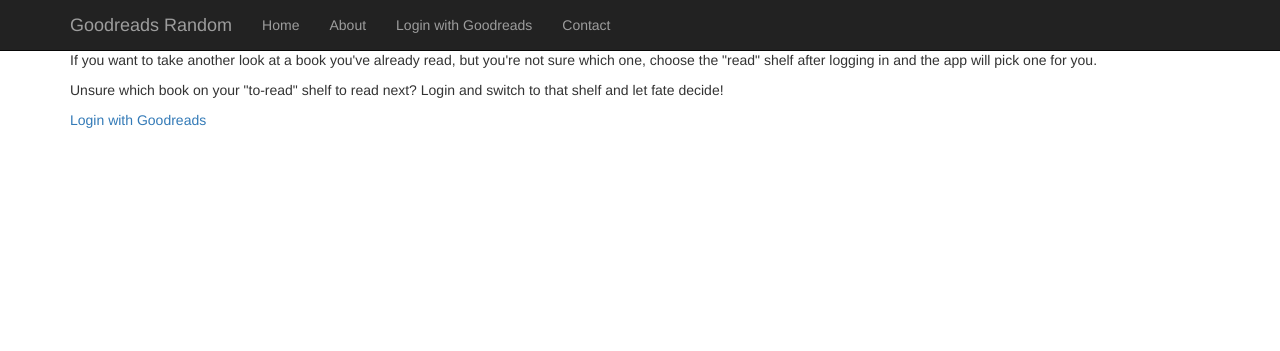
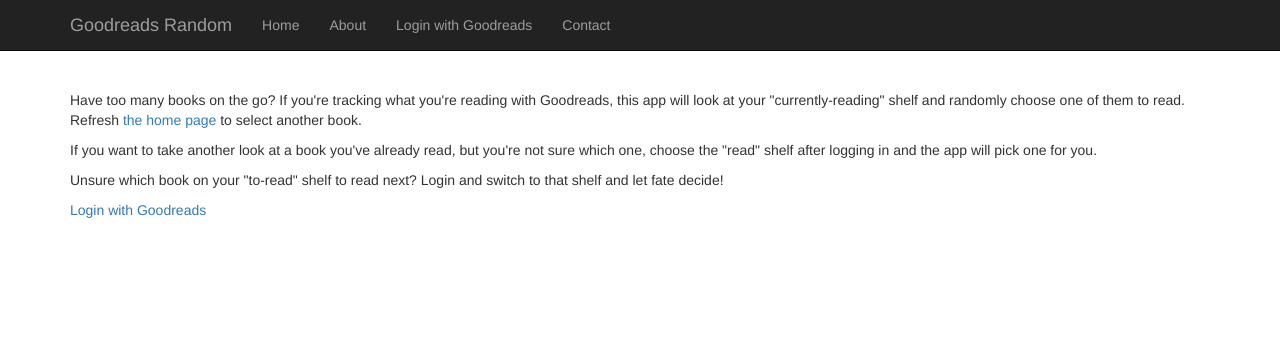
Before and after one commit to royels/goodreads-random, a Node server app: page /about in a window 1280 px wide. Shown: the top 351 px of the page. Run offline with Node 20, Linux system fonts and the light colour scheme; some libraries are stand-ins or nearby versions.

Commit message:
Increase the top padding for wider screens.

```diff
--- a/views/bootstrap_head.ejs
+++ b/views/bootstrap_head.ejs
@@ -21,6 +21,7 @@
         form .shelves { float: left; width: 30%; }
         form .shelves select { width: 75%; }
         form input { width: 30%; }
+        div.container.main { padding-top: 7%; }
       }
     </style>
     <link href="/assets/bootstrap/css/bootstrap.min.css" rel="stylesheet">
```
